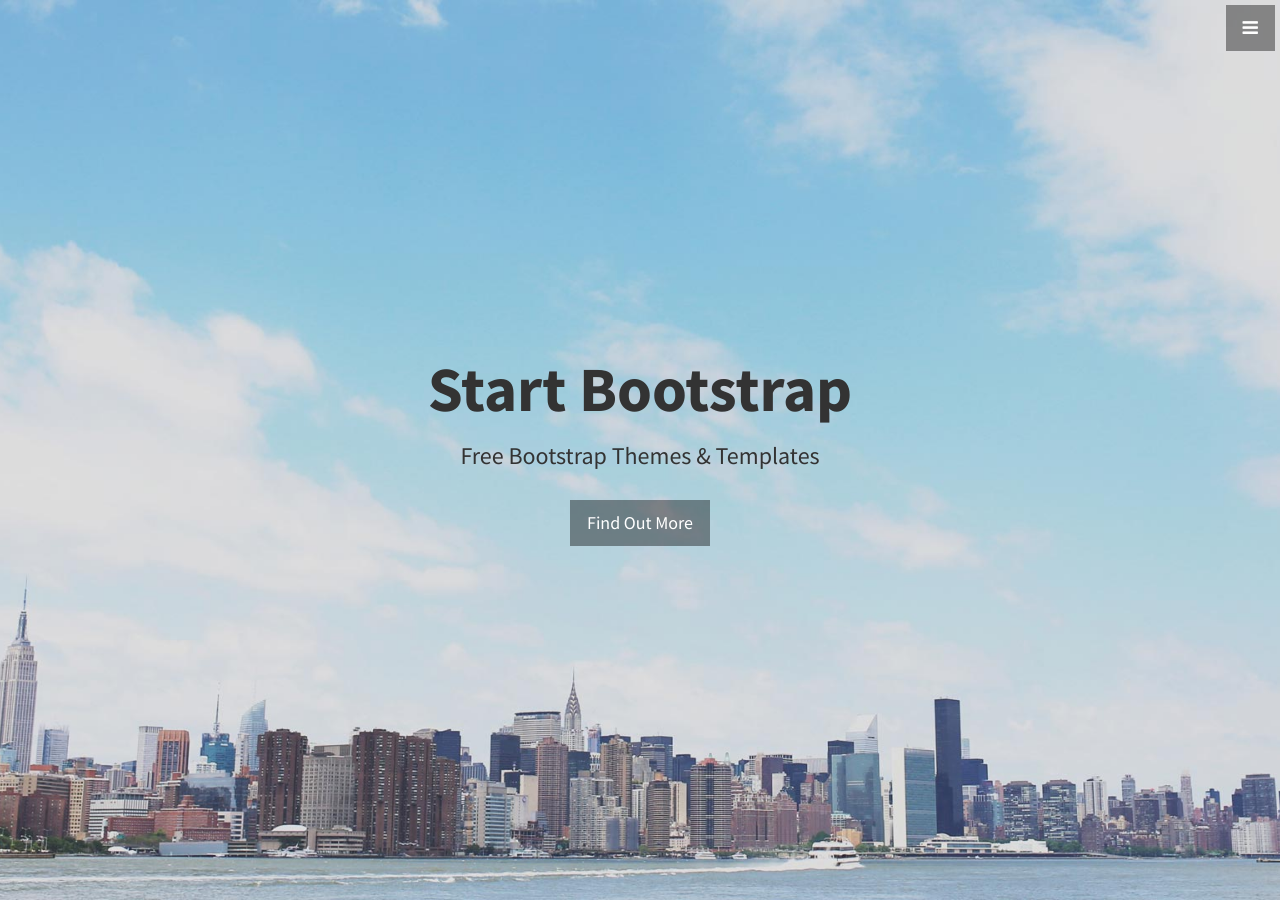
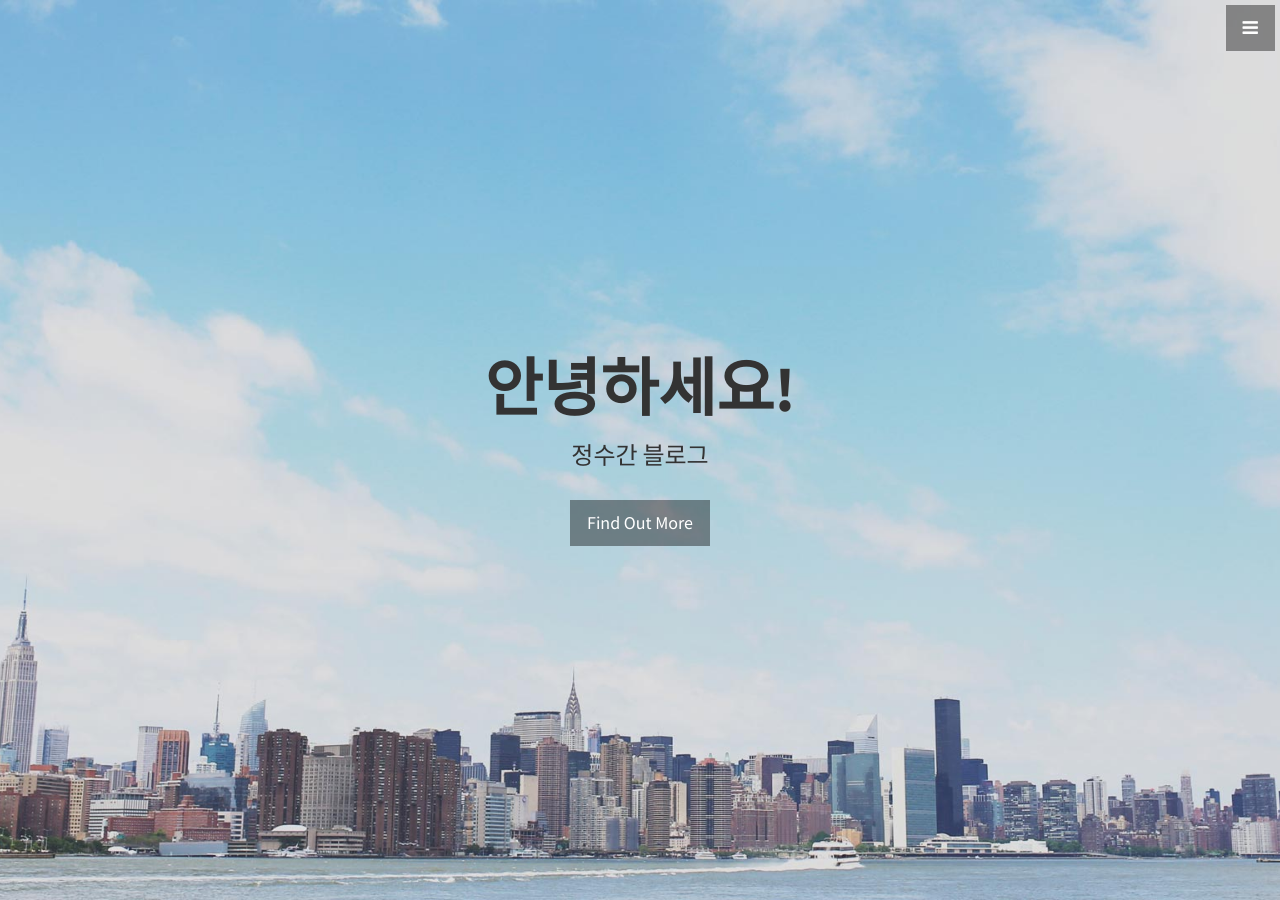
Before and after one commit to Roy-Jeong/Roy-Jeong.github.io, a Jekyll site: the page built from index.html, in a window 1280 px wide and 900 px high. Built offline with Jekyll 4.4.1, drawn with Linux system fonts in a browser that asks for light colours.

Commit message:
Update header.html

```diff
--- a/_includes/header.html
+++ b/_includes/header.html
@@ -1,7 +1,7 @@
 <header id="top" class="header">
   <div class="text-vertical-center">
-    <h1>Start Bootstrap</h1>
-    <h3>Free Bootstrap Themes &amp; Templates</h3>
+    <h1>안녕하세요!</h1>
+    <h3>정수간 블로그 </h3>
     <br>
     <a href="#about" class="btn btn-dark btn-lg">Find Out More</a>
   </div>
```
